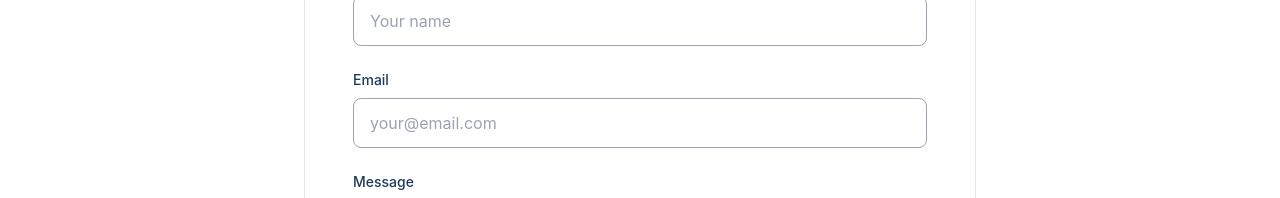
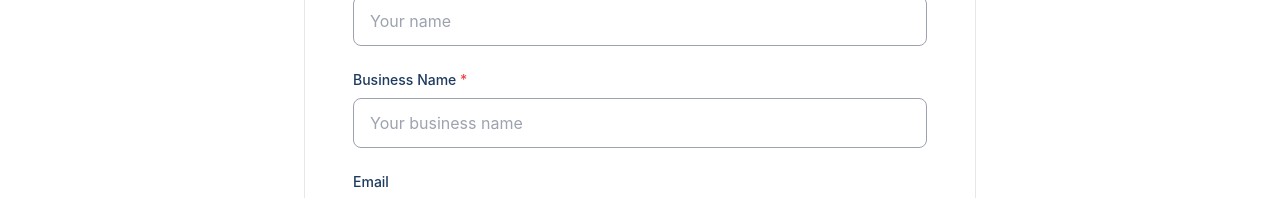
Before and after one commit to AntondeLange/Splendid-Wren-Marketing, a Next.js app in the folder frontend/: page /contact in a window 1280 px wide. Shown: the part 599-797 px from the top of the page. Built offline with nearby package versions, Linux system fonts and the light colour scheme.

Commit message:
Add required Business Name field to contact form

```diff
--- a/frontend/app/contact/page.tsx
+++ b/frontend/app/contact/page.tsx
@@ -13,6 +13,7 @@ interface FormStatus {
 export default function Contact(): JSX.Element {
   const [formData, setFormData] = useState({
     name: '',
+    businessName: '',
     email: '',
     message: '',
   })
@@ -59,6 +60,7 @@ export default function Contact(): JSX.Element {
       // Reset form after successful submission
       setFormData({
         name: '',
+        businessName: '',
         email: '',
         message: '',
       })
@@ -121,6 +123,25 @@ export default function Contact(): JSX.Element {
                     required
                     className="w-full px-4 py-3 border border-neutral-medium rounded-soft focus:outline-none focus:ring-2 focus:ring-primary focus:border-transparent transition-all"
                     placeholder="Your name"
+                  />
+                </div>
+
+                <div>
+                  <label
+                    htmlFor="businessName"
+                    className="block text-sm font-medium text-primary mb-2"
+                  >
+                    Business Name <span className="text-red-500">*</span>
+                  </label>
+                  <input
+                    type="text"
+                    id="businessName"
+                    name="businessName"
+                    value={formData.businessName}
+                    onChange={handleChange}
+                    required
+                    className="w-full px-4 py-3 border border-neutral-medium rounded-soft focus:outline-none focus:ring-2 focus:ring-primary focus:border-transparent transition-all"
+                    placeholder="Your business name"
                   />
                 </div>
 
```
Also changed, not shown: 1 other file (tests, documents, lock files or other folders).
